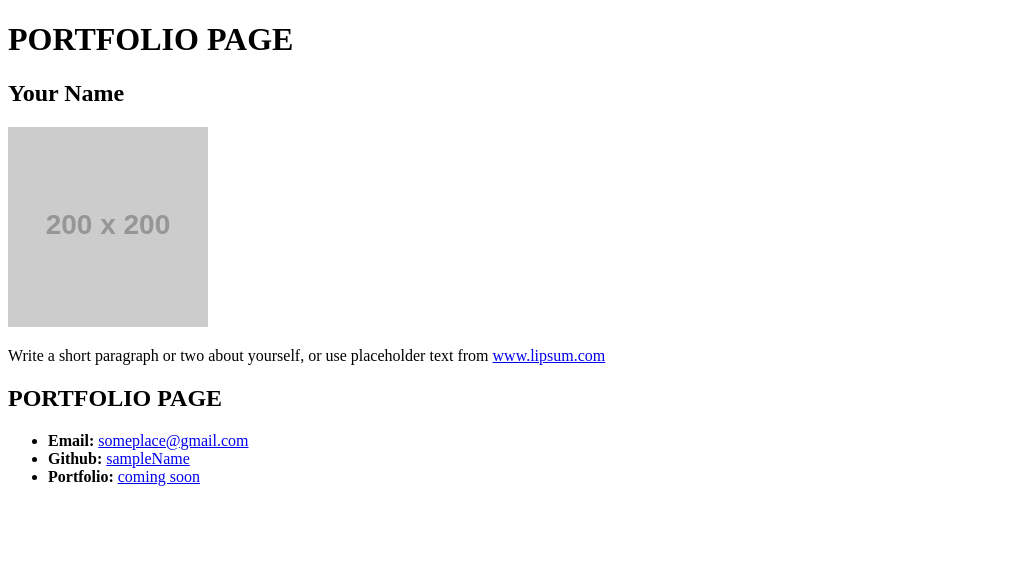
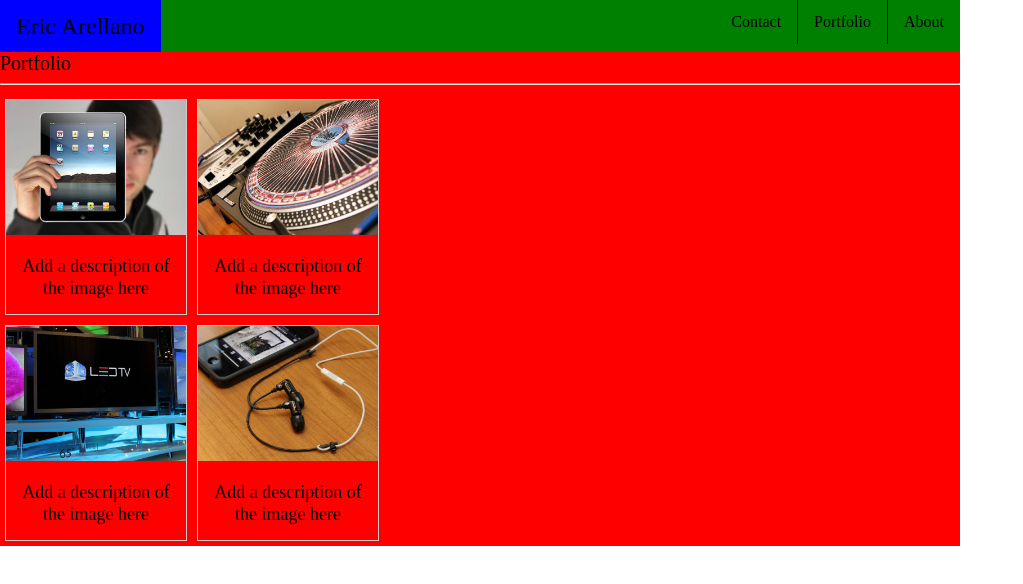
Before and after one commit to eric11598/Basic-Portfolio, a plain HTML site: page portfolio.html in a window 1280 px wide. Shown: the whole page, without its empty margins (0-1023 px from the left). Drawn offline with Linux system fonts and the light colour scheme; placeholder pictures from the web are drawn by us.

Commit message:
major changes

```diff
--- a/assets/css/style.css
+++ b/assets/css/style.css
@@ -0,0 +1,85 @@
+.container{
+    width: 960px;
+    background: red;
+}
+
+.header{
+    background: green;
+    overflow: auto;
+}
+
+.content{
+    clear:both;
+    font-size: 18px;
+    line-height: 22px;
+
+    overflow: auto;
+}
+
+#self{
+    width: 200px;
+    height: 200px;
+    float: left;
+    padding: 5px;
+}
+
+
+
+h1{
+    font-size: 24px;
+    float: left;
+    padding: 14px 16px;
+    background: blue;
+}
+
+h2{
+    font-size: 20px;
+}
+
+
+
+
+
+
+li {
+    float: right;
+    border-right: 1px solid black;
+}
+
+li:first-child {
+    border-right: none;
+}
+li a {
+    text-decoration: none;
+    display: block;
+    color: black;
+    text-align: center;
+    padding: 14px 16px;
+}
+
+div.gallery {
+    margin: 5px;
+    border: 1px solid #ccc;
+    float: left;
+    width: 180px;
+}
+
+div.gallery:hover {
+    border: 1px solid #777;
+}
+
+div.gallery img {
+    width: 100%;
+    height: auto;
+}
+
+div.desc {
+    padding: 15px;
+    text-align: center;
+}
+
+.clearfix::after {
+    content: "";
+    clear: both;
+    display: table;
+}
--- a/portfolio.html
+++ b/portfolio.html
@@ -5,46 +5,63 @@
 <head>
 
   <meta charset="UTF-8">
-  <title>1.2.9 Exercise</title>
+  <title>Eric Arellano</title>
 
   <!-- This critical line points your HTML to the CSS file. Notice the "relative" pathway  -->
-  <link rel ="reset.css" type="text/css" href="assets\css\reset.css">
-  <link rel="stylesheet" type="text/css" href="assets\css\style.css">
+  <link rel = "stylesheet" type="text/css" href="assets/css/reset.css">
+  <link rel = "stylesheet" type="text/css" href="assets/css/style.css">
 
 
 </head>
 
 <body>
-  <header>
+    <div class="container">
 
-    <h1>PORTFOLIO PAGE</h1>
+      <div class = "header">
+          <h1>Eric Arellano</h1>
+          <ul>
+            <li><a href="index.html">About</a></li>
+            <li><a href="portfolio.html">Portfolio</a></li>
+            <li><a href="contact.html">Contact</a></li>
+          </ul>
+      </div>
 
-  </header>
+      <div class="content">
+        <h2>Portfolio</h2>
+        <hr>
 
-  <div class="container">
+        <div class="gallery">
+            <a target="_blank" href="assets/images/hangman.jpg">
+              <img src="assets/images/hangman.jpg" alt="Trolltunga Norway" width="200" height="200">
+            </a>
+            <div class="desc">Add a description of the image here</div>
+          </div>
 
-    <section id="main-bio">
+          <div class="gallery">
+            <a target="_blank" href="assets/images/rpg.jpg">
+              <img src="assets/images/rpg.jpg" alt="Forest" width="200" height="200">
+            </a>
+            <div class="desc">Add a description of the image here</div>
+          </div>
 
-      <h2>Your Name</h2>
-      <img src="http://placehold.it/200x200" alt="Your Image" id="bio-image">
-      <p>Write a short paragraph or two about yourself, or use placeholder text from <a href="http://www.lipsum.com/">www.lipsum.com</a></p>
+          <div class = "clearfix"></div>
 
-    </section>
+          <div class="gallery">
+            <a target="_blank" href="assets/images/rps.jpg">
+              <img src="assets/images/rps.jpg" alt="Northern Lights" width="200" height="200">
+            </a>
+            <div class="desc">Add a description of the image here</div>
+          </div>
 
-    <section id="contact-info">
+          <div class="gallery">
+            <a target="_blank" href="assets/images/rutgers.jpg">
+              <img src="assets/images/rutgers.jpg" alt="Mountains" width="200" height="200">
+            </a>
+            <div class="desc">Add a description of the image here</div>
+          </div>
 
-      <h2>PORTFOLIO PAGE</h2>
-
-      <ul>
-        <li><strong>Email:</strong> <a href="#">someplace@gmail.com</a></li>
-        <li><strong>Github:</strong> <a href="#">sampleName</a></li>
-        <li><strong>Portfolio:</strong> <a href="#">coming soon</a></li>
-      </ul>
-
-    </section>
-
+      </div>
   </div>
-
 </body>
 
 </html>
```
Also changed, not shown: contact.html (+27 -26 lines), index.html (+27 -26 lines), assets/images/cat.jpg (added), assets/images/concrete_seamless.png (added), assets/images/eric.jpg (added), assets/images/hangman.jpg (added), assets/images/rpg.jpg (added), assets/images/rps.jpg (added), assets/images/rutgers.jpg (added), assets/images/trivia.jpg (added).
